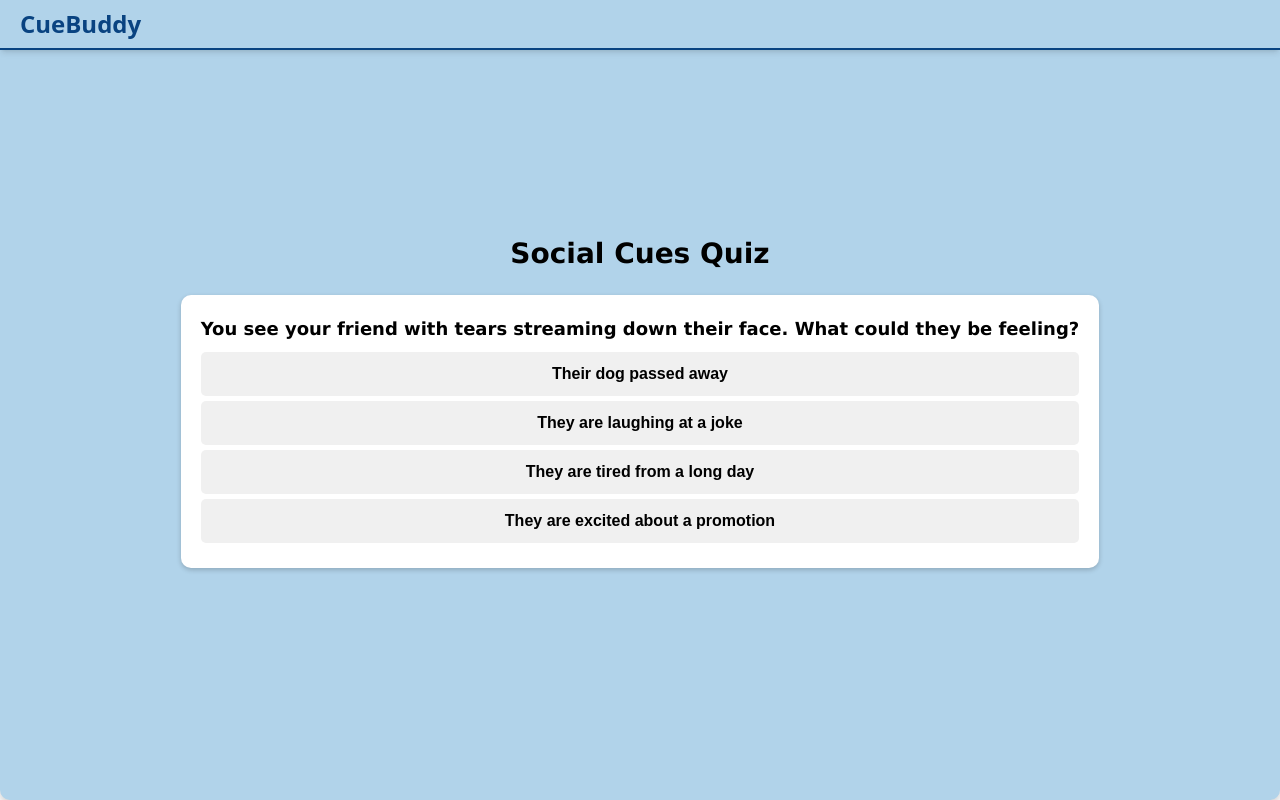
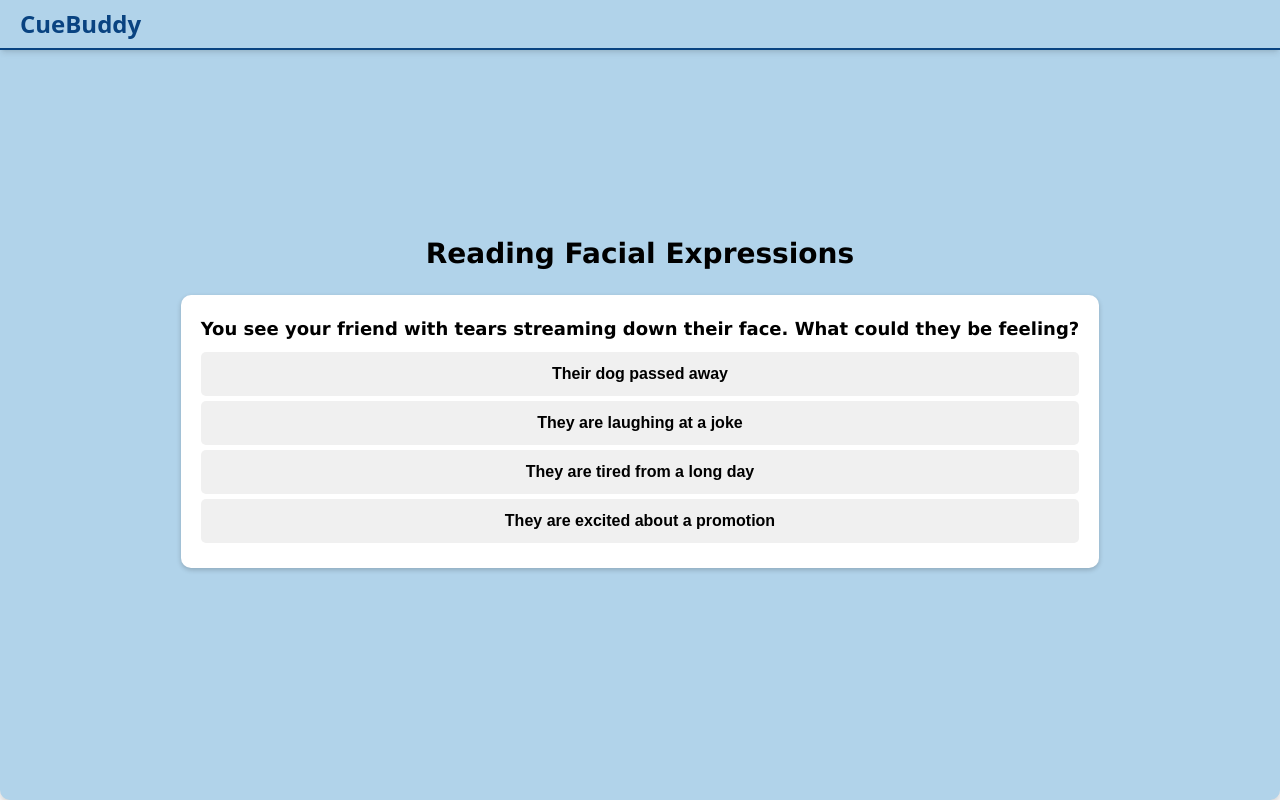
Before and after one commit to noahmccampbell/CueBuddy, a React (Vite) app: page /lessons/lesson2 in a window 1280 px wide. Built offline with nearby package versions, Linux system fonts and the light colour scheme; no server answers.

Commit message:
Lesson 2 final

```diff
--- a/src/pages/Lesson2.jsx
+++ b/src/pages/Lesson2.jsx
@@ -57,6 +57,7 @@ function Lesson2() {
   const [currentQuestion, setCurrentQuestion] = useState(0);
   const [selectedOption, setSelectedOption] = useState(null);
   const [showAnswer, setShowAnswer] = useState(false);
+  const [quizCompleted, setQuizCompleted] = useState(false);
 
   const handleOptionClick = (index) => {
     setSelectedOption(index);
@@ -64,14 +65,21 @@ function Lesson2() {
   };
 
   const handleNextQuestion = () => {
+    if (currentQuestion === questions.length - 1) {
+      setQuizCompleted(true);
+    } else {
       setShowAnswer(false);
       setSelectedOption(null);
-    setCurrentQuestion((prev) => (prev + 1) % questions.length);
+      setCurrentQuestion((prev) => prev + 1);
+    }
   };
 
   return (
     <div className="quiz-container">
-      <h1>Social Cues Quiz</h1>
+      <h1>Reading Facial Expressions</h1>
+      {quizCompleted ? (
+        <p className="completion-message">Good job! Lesson 2 completed.</p>
+      ) : (
         <div className="question-box">
           <p className="question">{questions[currentQuestion].question}</p>
           <div className="options">
@@ -96,6 +104,7 @@ function Lesson2() {
             </div>
           )}
         </div>
+      )}
     </div>
   );
 }
```
Lines whose indentation alone changed are shown as unchanged.
